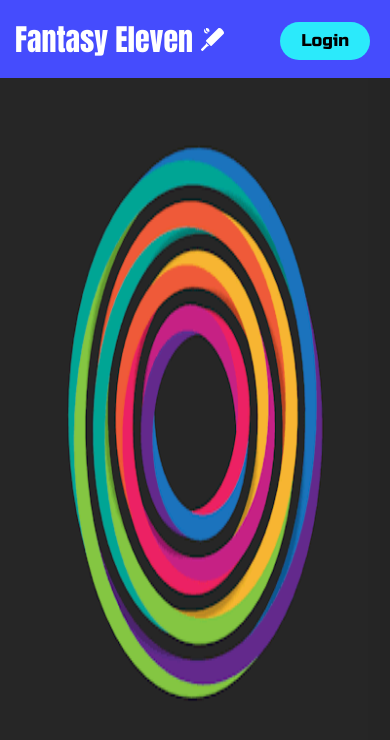
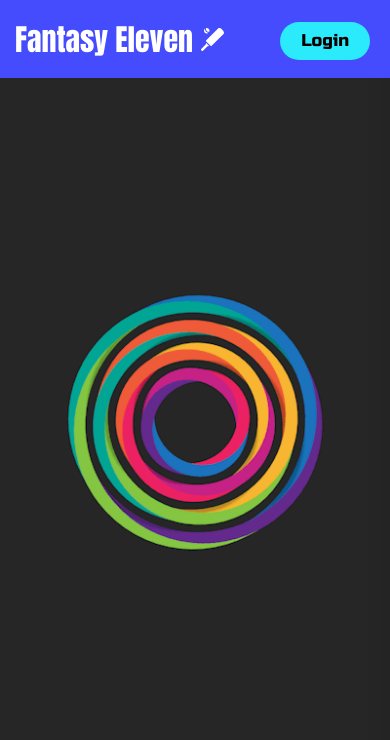
Before and after one commit to BryanCaldeira/Fantasy11, a React (Create React App) app: page /details in a window 390 px wide. Shown: the top 740 px of the page. Built offline with nearby package versions, Linux system fonts and the light colour scheme.

Commit message:
Update index.css

```diff
--- a/src/index.css
+++ b/src/index.css
@@ -27,6 +27,5 @@ code {
 @media(max-width: 458px){
   #loading-gif{
     width: 100%;
-    height: 100%;
   }
 }
```
